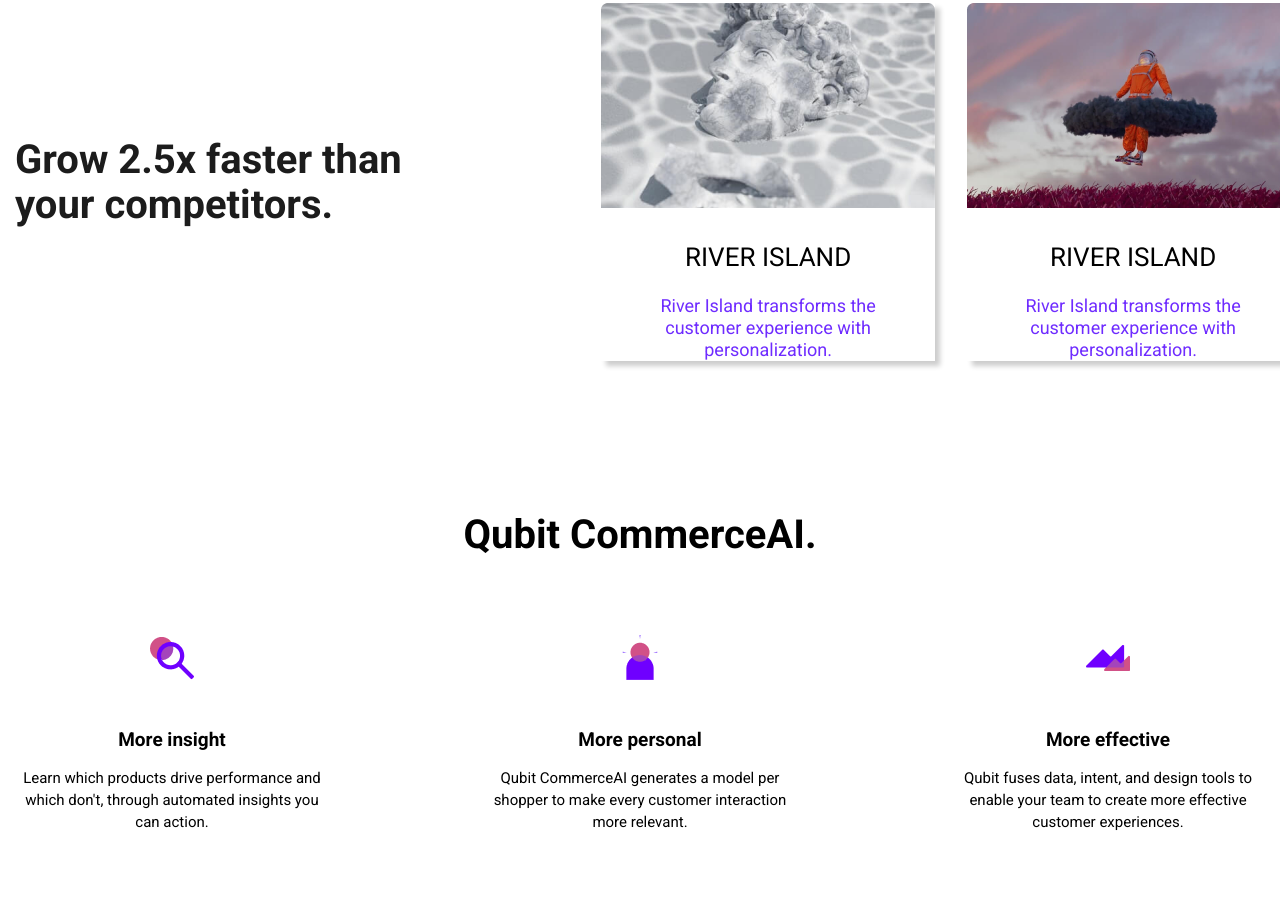
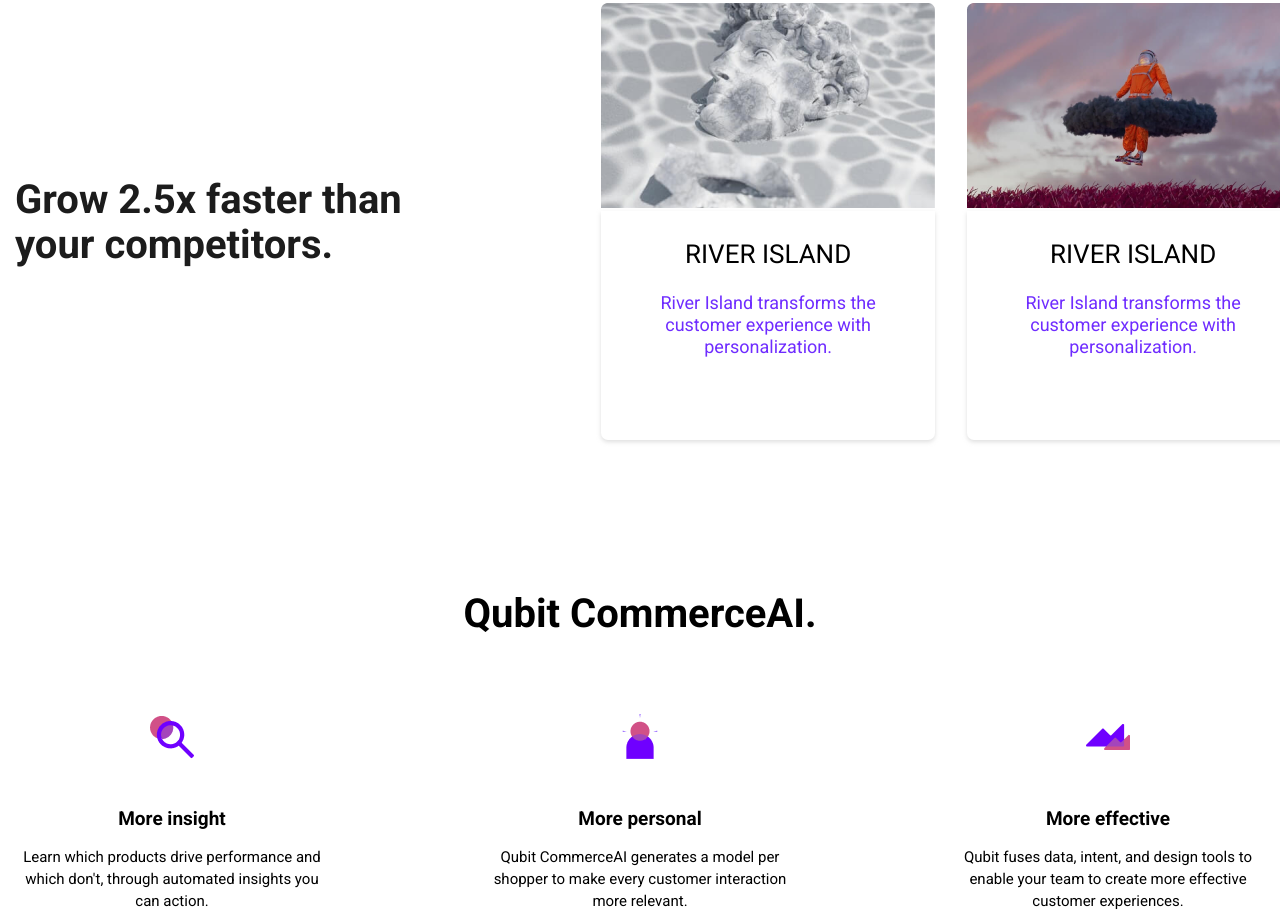
Before and after one commit to D1odessa/project2, a plain HTML site: page index.html in a window 1280 px wide. Shown: the part 927-1842 px from the top of the page. Drawn offline with nearby package versions, Linux system fonts and the light colour scheme.

Commit message:
Add files via upload

```diff
--- a/index.html
+++ b/index.html
@@ -81,21 +81,24 @@
         </div>
         <div class="item__s3">
           <img src="./img/IMAGE21.png" alt="IMAGE">
-          <h2 class="h2__s3">RIVER ISLAND</h2>
-          <p class="p__s3">River Island transforms the customer experience with personalization.</p>
+          <div class="s3-text">
+            <h2 class="h2__s3">RIVER ISLAND</h2>
+            <p class="p__s3">River Island transforms the customer experience with personalization.</p>
+          </div>
         </div>
         <div class="item__s3">
           <img src="./img/IMAGE 22.png" alt="IMAGE">
-          <h2 class="h2__s3">RIVER ISLAND</h2>
-          <p class="p__s3">River Island transforms the customer experience with personalization.</p>
+          <div class="s3-text">
+            <h2 class="h2__s3">RIVER ISLAND</h2>
+            <p class="p__s3">River Island transforms the customer experience with personalization.</p>
+          </div>
          </div>
       </div>
     </section>
 
     <section class="section4">
-      <div>
       <h2 class="h2__s4">Qubit CommerceAI.</h2>
-      </div>
+
       <div class="container plan__flex">
 
         <div class="item">
--- a/style/style.css
+++ b/style/style.css
@@ -145,7 +145,7 @@
     line-height: 22px;
     text-align: center;
     color: #000000;
-    margin: 35px 0 27px 0;
+    margin: 0 0 27px 0;
 
 }
 
@@ -157,6 +157,7 @@
     text-align: center;
     color: #6F2CFF;
     margin: auto;
+
 }
 
 .input{
@@ -201,7 +202,7 @@
 
 .section4{
     margin-bottom: 136px;
-    justify-content: auto;
+    text-align: center;
 }
 
 .h2__s4{
@@ -225,8 +226,15 @@
 .item__s3{
     margin-left: 32px;
     box-shadow: #1D293F;
-    box-shadow: 5px 5px 5px rgb(7, 7, 7, 0.2)
+
 }
+
+.s3-text{
+    box-shadow: 0px 2px 4px rgba(192, 192, 192, 0.5);
+    border-radius: 0px 0px 7px 7px;
+    padding: 32px 0 82px;
+}
+
 .item__text{
     font-weight: 700;
     font-size: 19px;
```
